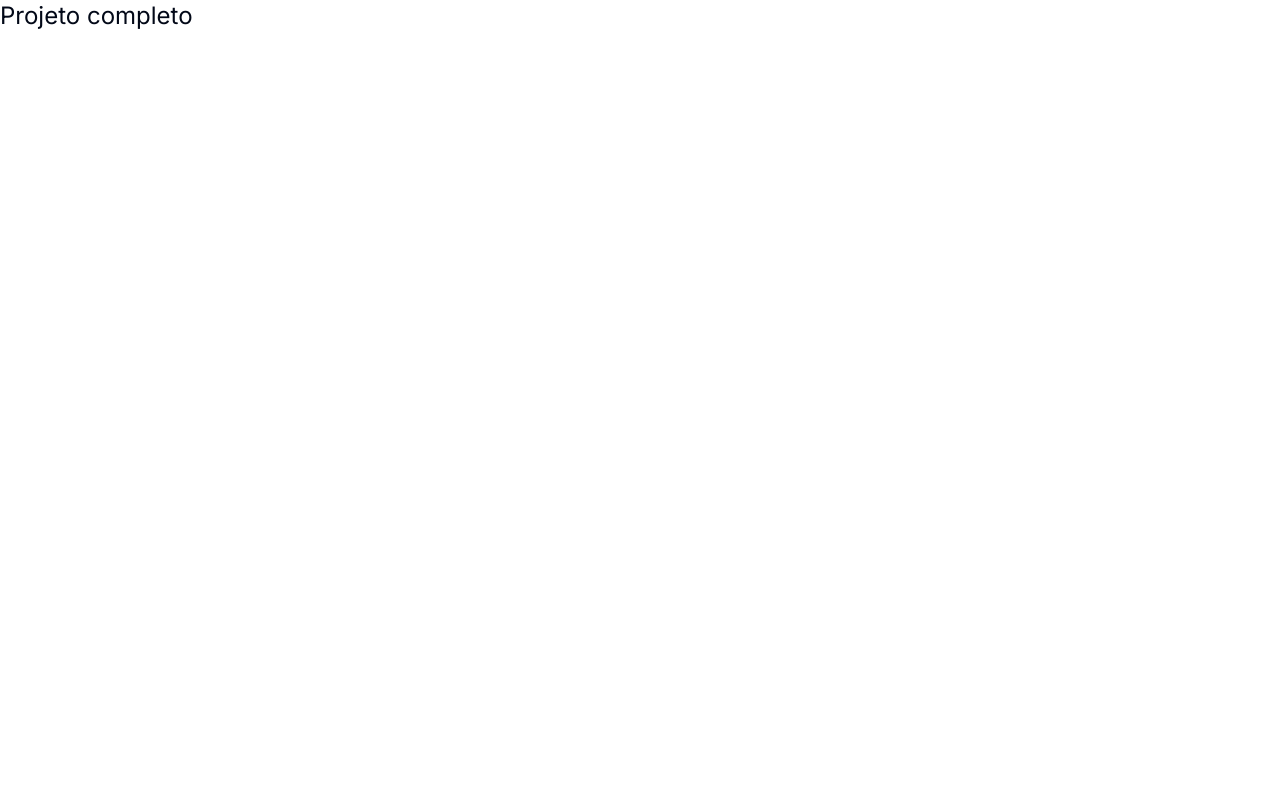
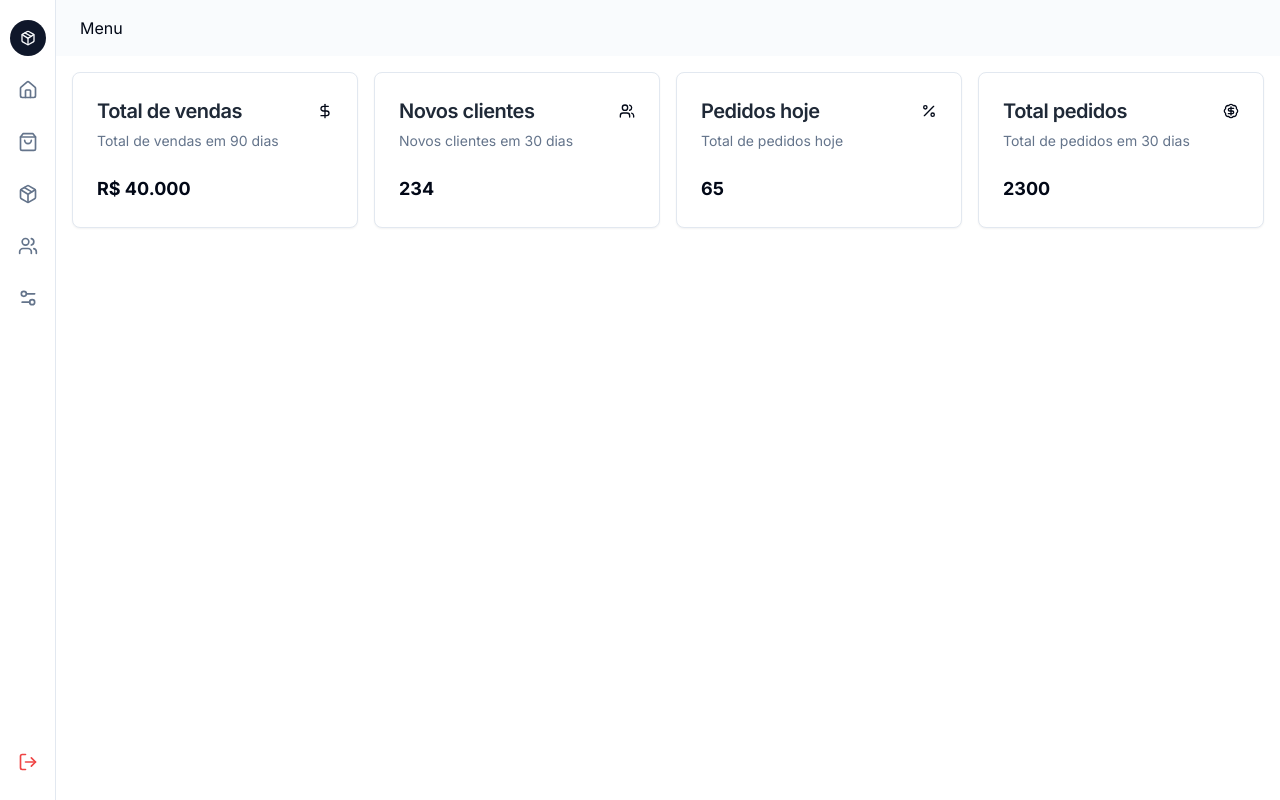
Before and after one commit to Gabrielcafens/dashboard, a Next.js app in the folder painelxs/: page / in a window 1280 px wide. Built offline with nearby package versions, Linux system fonts and the light colour scheme.

Commit message:
feat: cards

```diff
--- a/painelxs/src/app/page.tsx
+++ b/painelxs/src/app/page.tsx
@@ -1,9 +1,76 @@
+import { Card, CardContent, CardDescription, CardHeader, CardTitle } from "@/components/ui/card";
+import { BadgeDollarSign, DollarSign, Percent, Users } from "lucide-react";
 
 
 export default function Home() {
   return (
-    <main>
-    <h1 className="text-2xl">Projeto completo</h1>
+    <main className="sm:ml-14 p-4">
+    <section className=" grid grid-cols-2 lg:grid-cols-4 gap-4">
+      <Card>
+        <CardHeader>
+          <div className="flex items-center justify-center">
+            <CardTitle className="text-lg sm:text-xl text-gray-800 select-none" >Total de vendas
+            </CardTitle>
+            <DollarSign className="ml-auto w-4 h-4"/>
+          </div>
+          <CardDescription>
+            Total de vendas em 90 dias
+          </CardDescription>
+        </CardHeader>
+        <CardContent>
+          <p className="text-base sm:text-lg font-bold">R$ 40.000</p>
+        </CardContent>
+      </Card>
+
+      <Card>
+        <CardHeader>
+          <div className="flex items-center justify-center">
+            <CardTitle className="text-lg sm:text-xl text-gray-800 select-none" >Novos clientes
+            </CardTitle>
+            <Users className="ml-auto w-4 h-4"/>
+          </div>
+          <CardDescription>
+            Novos clientes em 30 dias
+          </CardDescription>
+        </CardHeader>
+        <CardContent>
+          <p className="text-base sm:text-lg font-bold">234</p>
+        </CardContent>
+      </Card>
+
+      <Card>
+        <CardHeader>
+          <div className="flex items-center justify-center">
+            <CardTitle className="text-lg sm:text-xl text-gray-800 select-none" >Pedidos hoje
+            </CardTitle>
+            <Percent className="ml-auto w-4 h-4"/>
+          </div>
+          <CardDescription>
+          Total de pedidos hoje
+          </CardDescription>
+        </CardHeader>
+        <CardContent>
+          <p className="text-base sm:text-lg font-bold">65</p>
+        </CardContent>
+      </Card>
+
+      <Card>
+        <CardHeader>
+          <div className="flex items-center justify-center">
+            <CardTitle className="text-lg sm:text-xl text-gray-800 select-none" >Total pedidos
+            </CardTitle>
+            <BadgeDollarSign className="ml-auto w-4 h-4"/>
+          </div>
+          <CardDescription>
+          Total de pedidos em 30 dias
+          </CardDescription>
+        </CardHeader>
+        <CardContent>
+          <p className="text-base sm:text-lg font-bold">2300</p>
+        </CardContent>
+      </Card>
+
+    </section>
 
     </main>
   );
--- a/painelxs/src/components/sidebar/index.tsx
+++ b/painelxs/src/components/sidebar/index.tsx
@@ -5,7 +5,7 @@
 import { Tooltip, TooltipProvider, TooltipTrigger, TooltipContent } from "@radix-ui/react-tooltip";
 export function Sidebar() {
   return(
-    <div className="sm:hidden flex w-full flex-col bg-muted/40">
+    <div className="flex w-full flex-col bg-muted/40">
 
       <aside
       className="fixed inset-y-0 left-0 z-10 hidden w-14 border-r bg-background sm:flex flex-col"
```
